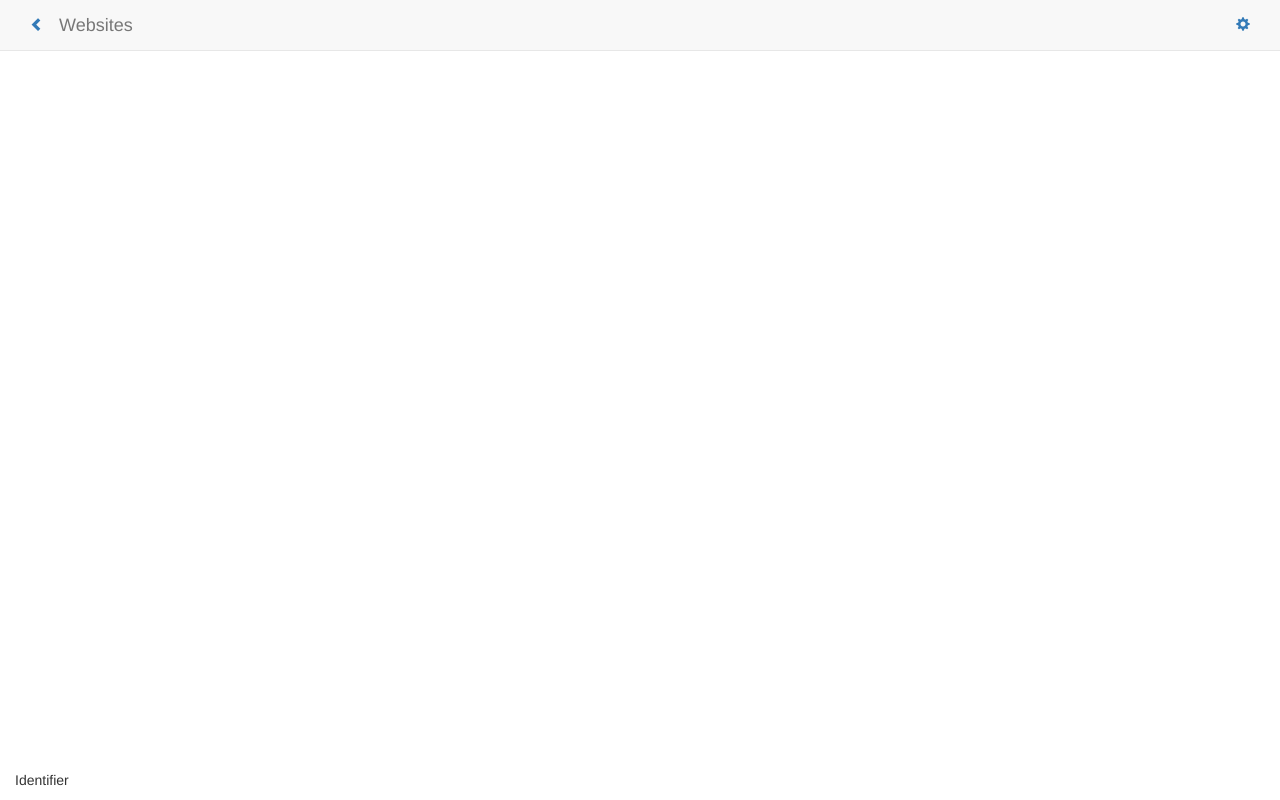
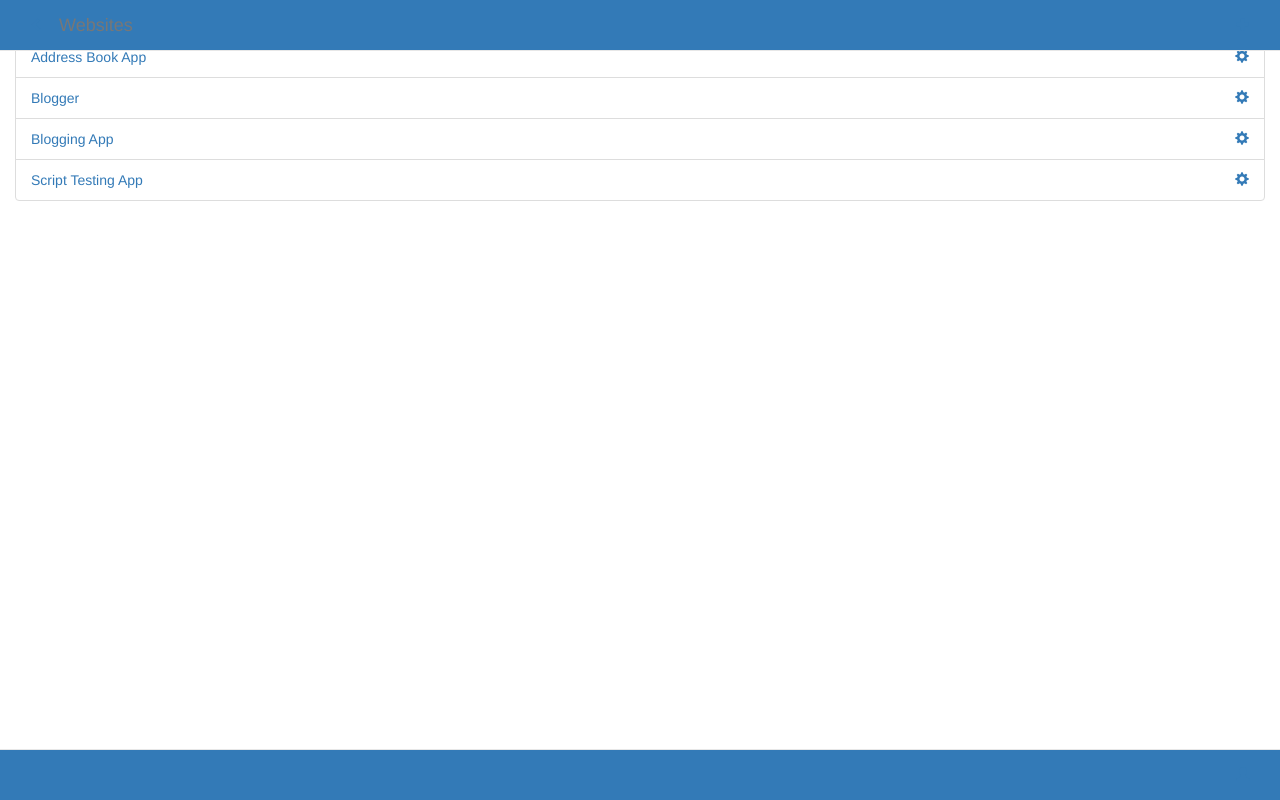
Before and after one commit to apoorva-27/nagaraj-apoorva-webdev, a website: page public/assignment/website-list.html in a window 1280 px wide. Drawn offline with nearby package versions, Linux system fonts and the light colour scheme.

Commit message:
new pages

```diff
--- a/public/assignment/website-list.html
+++ b/public/assignment/website-list.html
@@ -16,7 +16,7 @@
 </head>
 
 <nav class="navbar navbar-default navbar-fixed-top">
-    <div class="container-fluid bg-default">
+    <div class="container-fluid bg-primary ">
         <div class="navbar-text pull-left">
             <a>
                 <span class="glyphicon glyphicon-chevron-left"></span>
@@ -24,18 +24,71 @@
         </div>
         <div class="navbar-text pull-right">
             <a>
-                <span class="glyphicon glyphicon-cog"></span>
+                <span class="glyphicon glyphicon-plus"></span>
             </a>
         </div>
         <div class="navbar-header">
-            <a class="navbar-brand no-left-padding no-left-margin">
+            <a class="navbar-brand no-left-margin">
                 Websites
             </a>
         </div>
     </div>
 </nav>
-<div class="container-fluid" >
-<p style="bottom: 0px; position:fixed"> Identifier </p>
+
+<div class="container-fluid">
+
+    <ul class="list-group">
+        <li class="list-group-item">
+
+                    <a href="">Address Book App</a>
+
+                    <a href="website-new.html" class="pull-right">
+                        <span class="glyphicon glyphicon-cog"></span>
+                    </a>
+        </li>
+
+        <li class="list-group-item">
+
+            <a href="">Blogger</a>
+
+            <a href="website-new.html" class="pull-right">
+                <span class="glyphicon glyphicon-cog"></span>
+            </a>
+        </li>
+
+        <li class="list-group-item">
+
+            <a href="">Blogging App</a>
+
+            <a href="website-new.html" class="pull-right">
+                <span class="glyphicon glyphicon-cog"></span>
+            </a>
+        </li>
+
+        <li class="list-group-item">
+
+            <a href="">Script Testing App</a>
+
+            <a href="website-new.html" class="pull-right">
+                <span class="glyphicon glyphicon-cog"></span>
+            </a>
+        </li>
+
+    </ul>
 </div>
+
+<nav class="navbar navbar-default navbar-fixed-bottom">
+    <div class="container-fluid bg-primary">
+
+
+            <div class="navbar-text pull-right">
+                <a>
+                    <span class="glyphicon glyphicon-user "></span>
+                </a>
+            </div>
+
+    </div>
+</nav>
+
 </body>
 </html>
```
Also changed, not shown: public/assignment/website-edit.html (added, +10 -0 lines).
